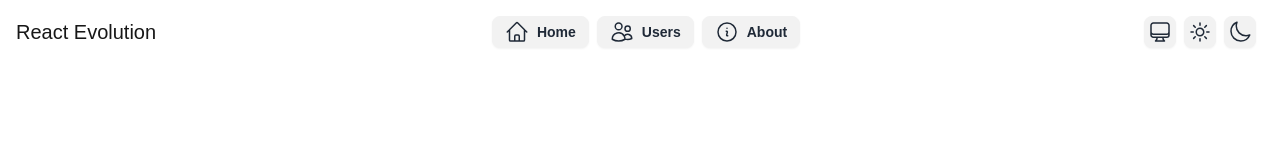
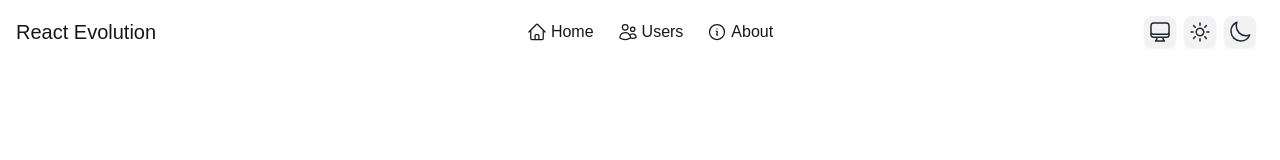
Before and after one commit to p2well/react-evo, a Next.js app: page / in a window 1280 px wide. Shown: the top 160 px of the page. Built offline with nearby package versions, Linux system fonts and the light colour scheme.

Commit message:
Refactor nav link to a component

```diff
--- a/src/app/AppNavigation.tsx
+++ b/src/app/AppNavigation.tsx
@@ -1,57 +1,41 @@
-export default function AppNavigation() {
+import NavLink from './NavLink';
+
+export default function Navigation() {
   return (
-    <nav className="flex flex-grow justify-start sm:justify-center px-4 py-2">
-      <button className="btn btn-sm mr-2 dark:bg-primary-500 dark:text-black dark:hover:bg-primary-600 dark:focus:bg-primary-600 dark:active:bg-primary-700">
-        <svg
-          xmlns="http://www.w3.org/2000/svg"
-          fill="none"
-          viewBox="0 0 24 24"
-          strokeWidth={1.5}
-          stroke="currentColor"
-          className="size-6"
-        >
+    <nav className="flex flex-grow justify-start sm:justify-center px-4 py-2 dark:border-b dark:border-primary-950 min-h-12">
+      <NavLink
+        svgpath={
           <path
             strokeLinecap="round"
             strokeLinejoin="round"
             d="m2.25 12 8.954-8.955c.44-.439 1.152-.439 1.591 0L21.75 12M4.5 9.75v10.125c0 .621.504 1.125 1.125 1.125H9.75v-4.875c0-.621.504-1.125 1.125-1.125h2.25c.621 0 1.125.504 1.125 1.125V21h4.125c.621 0 1.125-.504 1.125-1.125V9.75M8.25 21h8.25"
           />
-        </svg>
-        Home
-      </button>
-      <button className="btn btn-sm mr-2 dark:bg-primary-500 dark:text-black dark:hover:bg-primary-600 dark:focus:bg-primary-600 dark:active:bg-primary-700">
-        <svg
-          xmlns="http://www.w3.org/2000/svg"
-          fill="none"
-          viewBox="0 0 24 24"
-          strokeWidth={1.5}
-          stroke="currentColor"
-          className="size-6"
-        >
+        }
+        text="Home"
+        link="/"
+      />
+      <NavLink
+        svgpath={
           <path
             strokeLinecap="round"
             strokeLinejoin="round"
             d="M15 19.128a9.38 9.38 0 0 0 2.625.372 9.337 9.337 0 0 0 4.121-.952 4.125 4.125 0 0 0-7.533-2.493M15 19.128v-.003c0-1.113-.285-2.16-.786-3.07M15 19.128v.106A12.318 12.318 0 0 1 8.624 21c-2.331 0-4.512-.645-6.374-1.766l-.001-.109a6.375 6.375 0 0 1 11.964-3.07M12 6.375a3.375 3.375 0 1 1-6.75 0 3.375 3.375 0 0 1 6.75 0Zm8.25 2.25a2.625 2.625 0 1 1-5.25 0 2.625 2.625 0 0 1 5.25 0Z"
           />
-        </svg>
-        Users
-      </button>
-      <button className="btn btn-sm mr-2 dark:bg-primary-500 dark:text-black dark:hover:bg-primary-600 dark:focus:bg-primary-600 dark:active:bg-primary-700">
-        <svg
-          xmlns="http://www.w3.org/2000/svg"
-          fill="none"
-          viewBox="0 0 24 24"
-          strokeWidth={1.5}
-          stroke="currentColor"
-          className="size-6"
-        >
+        }
+        text="Users"
+        link="/users"
+      />
+      <NavLink
+        svgpath={
           <path
             strokeLinecap="round"
             strokeLinejoin="round"
             d="m11.25 11.25.041-.02a.75.75 0 0 1 1.063.852l-.708 2.836a.75.75 0 0 0 1.063.853l.041-.021M21 12a9 9 0 1 1-18 0 9 9 0 0 1 18 0Zm-9-3.75h.008v.008H12V8.25Z"
           />
-        </svg>
-        About
-      </button>
+        }
+        text="About"
+        link="/about"
+      />
     </nav>
   );
 }
--- /dev/null
+++ b/src/app/NavLink.tsx
@@ -0,0 +1,31 @@
+import React from 'react';
+import Link from 'next/link';
+
+interface NavLinkProps {
+  svgpath: React.ReactNode;
+  text: string;
+  link: string;
+}
+
+const NavLink: React.FC<NavLinkProps> = ({ svgpath, text, link }) => {
+  return (
+    <Link
+      href={link}
+      className="flex items-center mx-2 p-1 text-md dark:text-white dark:hover:text-primary-500 dark:border-black dark:border-b-2 dark:hover:border-primary-500 dark:hover:border-b-2 dark:active:border-b-2"
+    >
+      <svg
+        xmlns="http://www.w3.org/2000/svg"
+        fill="none"
+        viewBox="0 0 24 24"
+        strokeWidth={1.5}
+        stroke="currentColor"
+        className="w-5 h-5 mr-1"
+      >
+        {svgpath}
+      </svg>
+      {text}
+    </Link>
+  );
+};
+
+export default NavLink;
```
